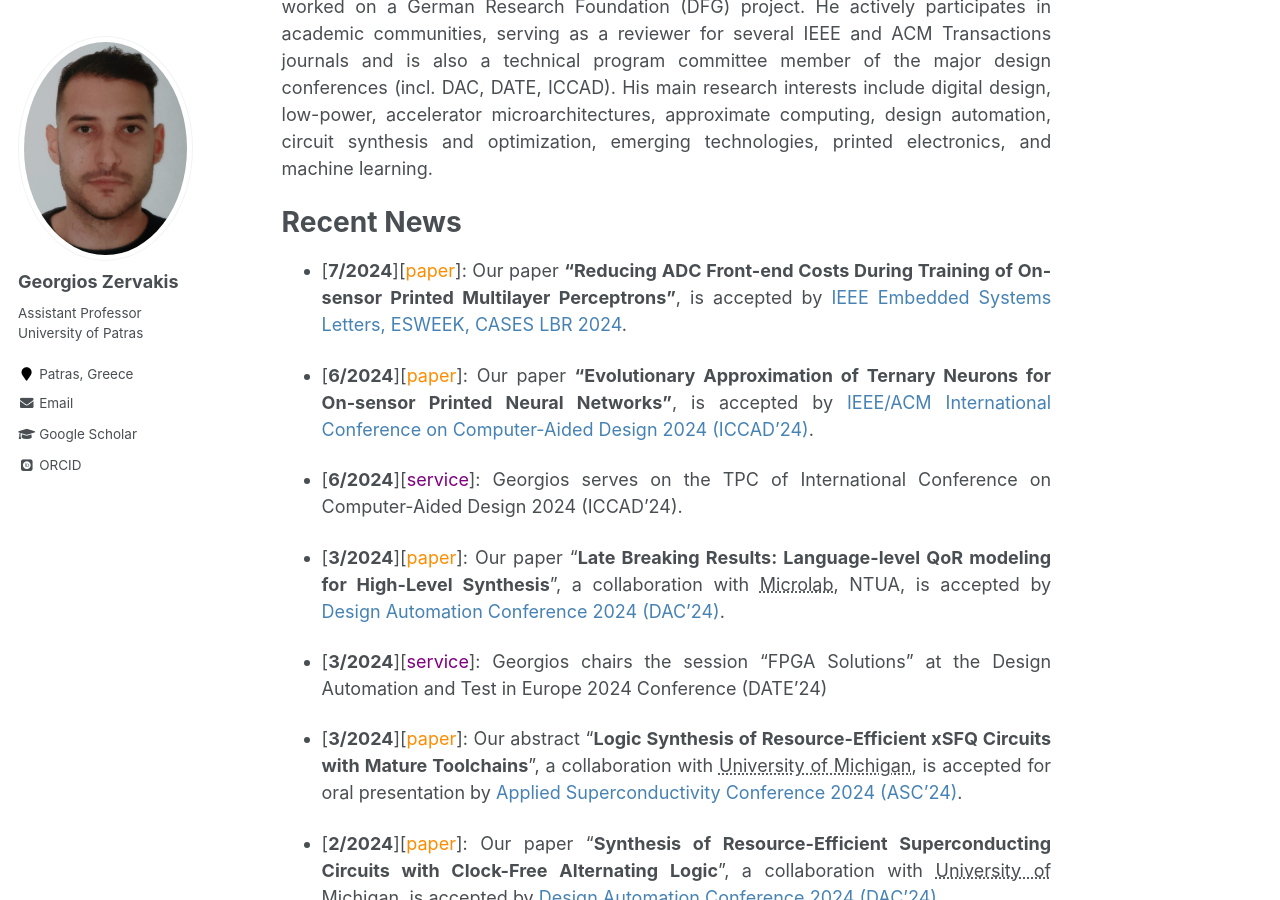
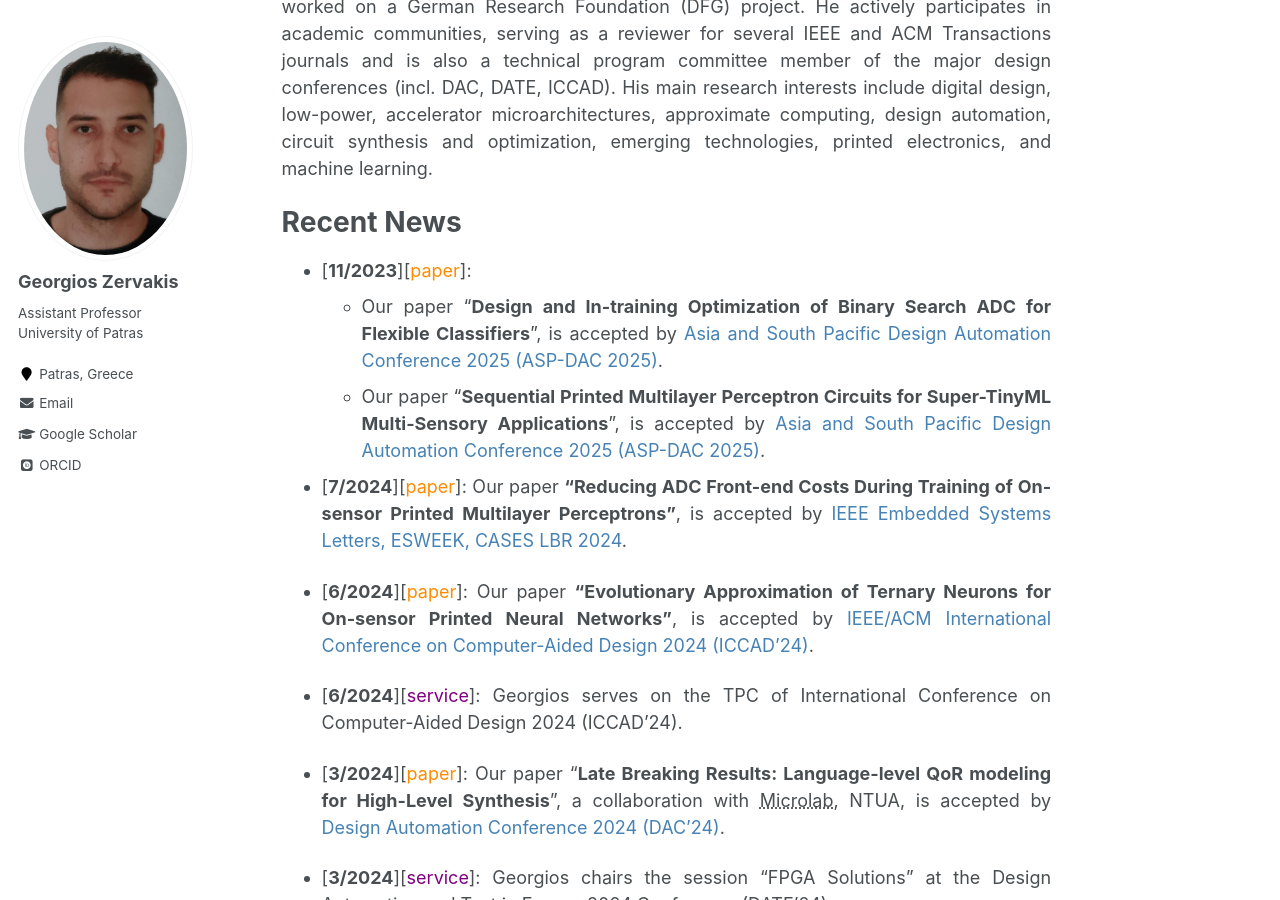
Before and after one commit to giozerv/giozerv.github.io, a Jekyll site: the page built from _pages/about.md, in a window 1280 px wide and 900 px high, scrolled down 491 px. Built offline with Jekyll 4.4.1, drawn with Linux system fonts in a browser that asks for light colours; some web fonts are replaced.

Commit message:
Update about.md

```diff
--- a/_pages/about.md
+++ b/_pages/about.md
@@ -21,6 +21,10 @@ Georgios Zervakis is an Assistant Professor at the [Department of Computer Engin
 
 Recent News
 ===
+* [**11/2023**][<span style="color:darkorange">paper</span>]:
+  * Our paper "**Design and In-training Optimization of Binary Search ADC for Flexible Classifiers**", is accepted by <span style="color:SteelBlue">Asia and South Pacific Design Automation Conference 2025 (ASP-DAC 2025)</span>.
+  * Our paper "**Sequential Printed Multilayer Perceptron Circuits for Super-TinyML Multi-Sensory Applications**", is accepted by <span style="color:SteelBlue">Asia and South Pacific Design Automation Conference 2025 (ASP-DAC 2025)</span>.
+
 * [**7/2024**][<span style="color:darkorange">paper</span>]: Our paper **"Reducing ADC Front-end Costs During Training of On-sensor Printed Multilayer Perceptrons"**, is accepted by <span style="color:SteelBlue"> IEEE Embedded Systems Letters, ESWEEK, CASES LBR 2024</span>.
 
 * [**6/2024**][<span style="color:darkorange">paper</span>]: Our paper **"Evolutionary Approximation of Ternary Neurons for On-sensor Printed Neural Networks"**, is accepted by <span style="color:SteelBlue"> IEEE/ACM International Conference on Computer-Aided Design 2024 (ICCAD'24)</span>.
```
